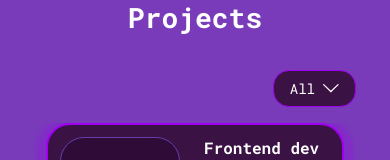
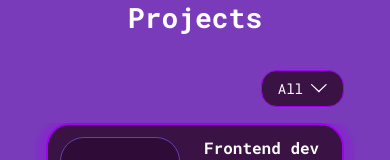
Before and after one commit to honnohoney/portfolioV2, an Angular app in the folder portfolio/: page /project in a window 390 px wide. Shown: the part 135-295 px from the top of the page. Built offline with nearby package versions, Linux system fonts and the light colour scheme.

Commit message:
adjust tablet responsive style

```diff
--- a/portfolio/src/app/components/pages/contact-page/contact-page.scss
+++ b/portfolio/src/app/components/pages/contact-page/contact-page.scss
@@ -108,7 +108,7 @@
   }
 }
 
-@media #{$media-mobile-size} {
+@media #{$media-mobile-size}, #{$media-tablet-size} {
   :host {
     .contact-page-container {
       .contact-page-body {
--- a/portfolio/src/app/components/pages/hobby-page/hobby-page.scss
+++ b/portfolio/src/app/components/pages/hobby-page/hobby-page.scss
@@ -42,7 +42,7 @@
   }
 }
 
-@media #{$media-mobile-size} {
+@media #{$media-mobile-size}, #{$media-tablet-size} {
   :host {
     .hobby-page-container {
       .hobby-page-body {
--- a/portfolio/src/app/components/pages/project-page/project-page.scss
+++ b/portfolio/src/app/components/pages/project-page/project-page.scss
@@ -34,6 +34,7 @@
         display: flex;
         align-items: center;
         gap: 8px;
+        margin: 0 24px 0 0;
         &.open {
           .arrow-icon {
             transform: rotate(-180deg);
@@ -94,7 +95,7 @@
   }
 }
 
-@media #{$media-mobile-size} {
+@media #{$media-mobile-size}, #{$media-tablet-size} {
   :host {
     .project-page-container {
       padding: 34px;
@@ -102,6 +103,9 @@
       height: 100%;
       .project-page-body {
         max-width: 100%;
+        .filter-box {
+          margin: 0 12px 0 0;
+        }
         .project-card-container {
           gap: 24px;
           padding: 0 12px;
--- a/portfolio/src/styles/color.scss
+++ b/portfolio/src/styles/color.scss
@@ -19,4 +19,5 @@ $box-shadow-5: 0 6px 10px 4px rgba(#9f01f0, 25%);
 // responsive
 
 $media-m: "(max-width: 1270px)";
+$media-tablet-size: "(max-width: 1025px)";
 $media-mobile-size: "(max-width: 440px)";
```
